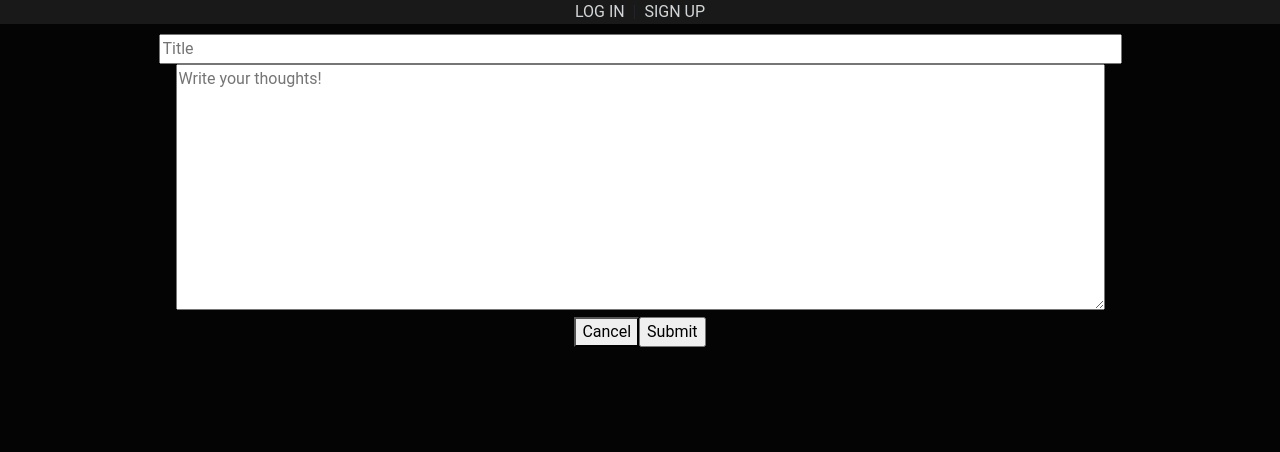
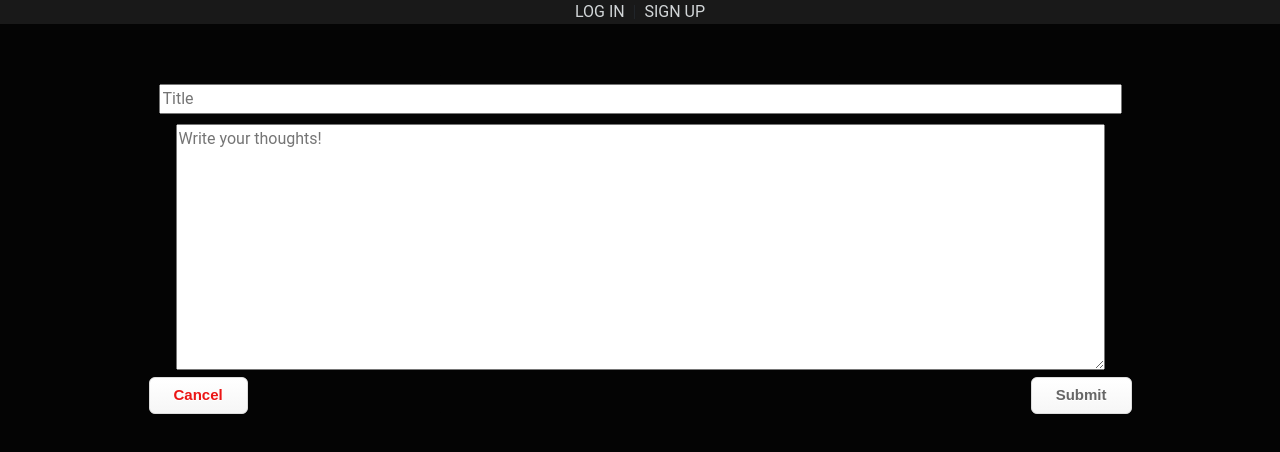
Before and after one commit to eag58914/leveler-app-mern, a React (Create React App) app: page /add_post in a window 1280 px wide. Shown: the top 452 px of the page. Built offline with nearby package versions, Linux system fonts and the light colour scheme; no server answers.

Commit message:
css chamges to make it prettier

```diff
--- a/src/components/PostForm/PostForm.module.css
+++ b/src/components/PostForm/PostForm.module.css
@@ -1,15 +1,63 @@
-.CancelButton {
-	display: flexbox;
-}
-.SubmitButton {
-	display: grid;
-}
-.input-group {
-	background-color: aquamarine;
-}
 .inputFormStructure {
-	display: flexbox;
+	display: flex;
 	justify-content: center;
 	align-items: baseline;
+	max-width: 400px;
+	margin: 50px auto;
+	background: #040404;
+	border-radius: 2px;
+	background-color: #040404;
+}
+.authorInput {
 	padding: 10px;
 }
+.postInput {
+	height: auto;
+	width: auto;
+	color: #191919;
+}
+.buttonFormat {
+	display: flex;
+	justify-content: space-between;
+}
+.submitButton {
+	box-shadow: inset 0px 1px 0px 0px #ffffff;
+	background: linear-gradient(to bottom, #ffffff 5%, #f6f6f6 100%);
+	background-color: #ffffff;
+	border-radius: 6px;
+	border: 1px solid #dcdcdc;
+	display: inline-block;
+	cursor: pointer;
+	color: #666666;
+	font-family: Arial;
+	font-size: 15px;
+	font-weight: bold;
+	padding: 6px 24px;
+	text-decoration: none;
+	text-shadow: 0px 1px 0px #ffffff;
+}
+
+.cancelButton {
+	box-shadow: inset 0px 1px 0px 0px #ffffff;
+	background: linear-gradient(to bottom, #ffffff 5%, #f6f6f6 100%);
+	background-color: #ffffff;
+	border-radius: 6px;
+	border: 1px solid #dcdcdc;
+	display: inline-block;
+	cursor: pointer;
+	color: #eb1515;
+	font-family: Arial;
+	font-size: 15px;
+	font-weight: bold;
+	padding: 6px 24px;
+	text-decoration: none;
+	text-shadow: 0px 1px 0px #ffffff;
+}
+.submitButton:hover {
+	background: linear-gradient(to bottom, #f6f6f6 5%, #ffffff 100%);
+	background-color: #f6f6f6;
+}
+.cancelButton:hover {
+	background: linear-gradient(to bottom, #f6f6f6 5%, #ffffff 100%);
+	background-color: #f6f6f6;
+}
```
